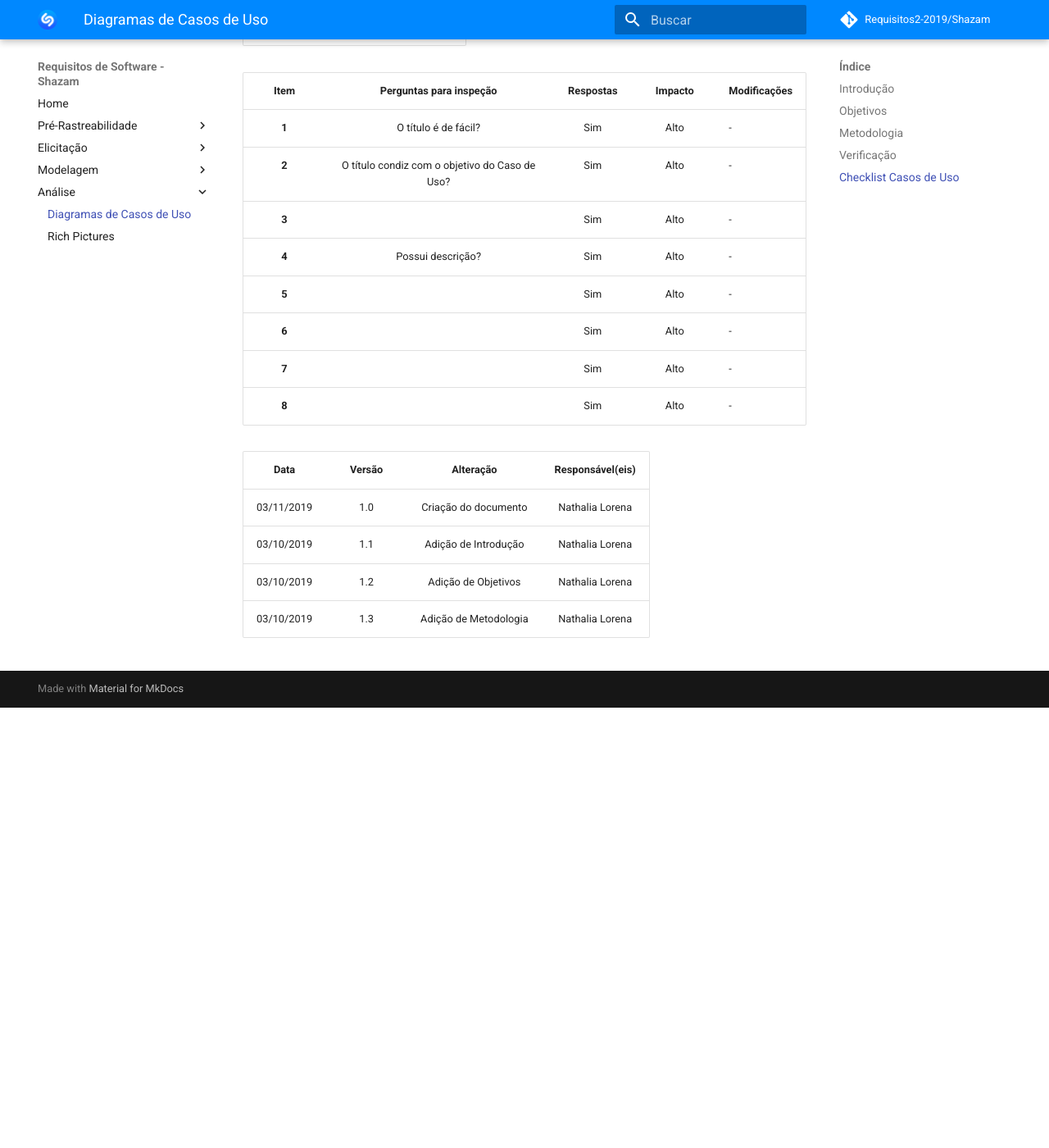
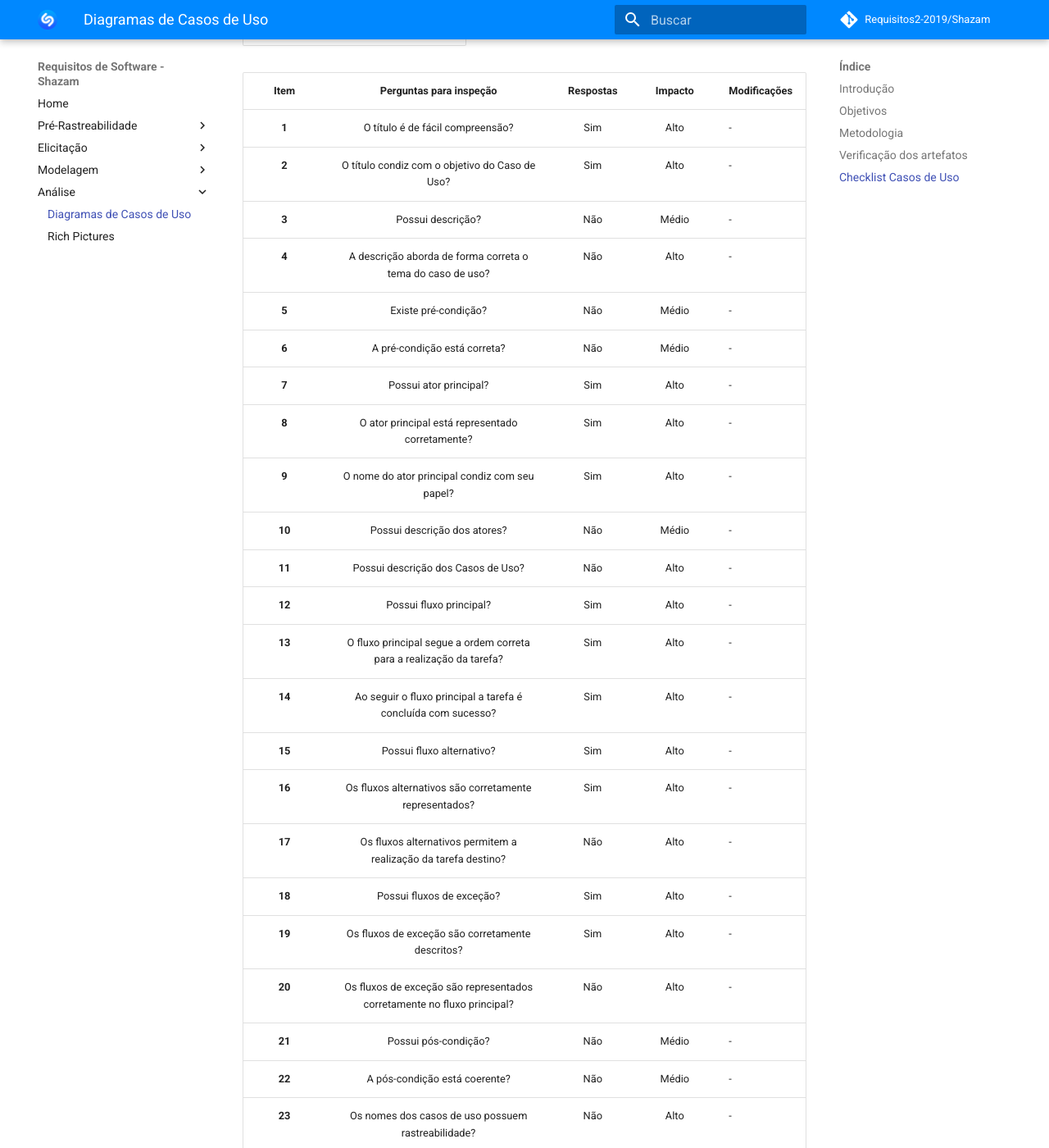
Before and after one commit to Wictorgirardi/2019.2-Shazam, an MkDocs documentation site: the page built from docs/analise/diagramas_casos_uso.md, in a window 1280 px wide and 1400 px high, scrolled down 971 px. Shown: the whole window at 82% size. Built offline with MkDocs 1.6.1 and Material for MkDocs 9.7.7, drawn with Linux system fonts in a browser that asks for light colours; comment, search, counter and statistics services are not loaded; before the commit the page ends 1834 px from its top, so only the background shows below that; some of the changed text lies outside the part shown.

Commit message:
Adding checklist use case specification

```diff
--- a/docs/analise/diagramas_casos_uso.md
+++ b/docs/analise/diagramas_casos_uso.md
@@ -12,7 +12,7 @@ Através do método de inspeções serão realizadas as verificações nos artef
 Para a inspeção dos casos de uso será utilizada uma metodologia em que cada caso de uso, passará por uma tabela contendo um checklist e será julgado entre "sim" e "não" se a opção “não” for marcada, logo os artefatos não exercem as especificaçṍes adequadas, dessa forma, necessitarão de ajustes. Cada questão do checklist está dividida em uma escala de impacto, sendo este alto, médio ou baixo. A tabela também conta com a opção de possíveis modificações que o inspetor responsável pode sugerir para ajustar os artefatos avaliados.
 
 
-## Verificação
+## Verificação dos artefatos
 
 1.  [Especificação Casos de Uso](../modelagem/especificacao_dcu.md)
 2.  [Diagramas Casos de Uso](../modelagem/diagramas.md)
@@ -28,14 +28,30 @@ Para a inspeção dos casos de uso será utilizada uma metodologia em que cada c
 
 |Item| Perguntas para inspeção|Respostas|Impacto|Modificações|
 |:--:|:----:|:-------:|:---:|:---|
-|**1** |O título é de fácil? |Sim | Alto | - |
+|**1** |O título é de fácil compreensão? |Sim | Alto | - |
 |**2** |O título condiz com o objetivo do Caso de Uso? |Sim | Alto | - |
-|**3** ||Sim | Alto | - |
-|**4** |Possui descrição? |Sim | Alto | - |
-|**5** | |Sim | Alto | - |
-|**6** | |Sim | Alto | - |
-|**7** | |Sim | Alto | - |
-|**8** | |Sim | Alto | - |
+|**3** |Possui descrição?|Não | Médio | - |
+|**4** |A descrição aborda de forma correta o tema do caso de uso?|Não | Alto | - |
+|**5** |Existe pré-condição? |Não | Médio | - |
+|**6** |A pré-condição está correta? |Não | Médio | - |
+|**7** |Possui ator principal?|Sim | Alto | - |
+|**8** |O ator principal está representado corretamente? |Sim | Alto | - |
+|**9** |O nome do ator principal condiz com seu papel? |Sim | Alto | - |
+|**10** |Possui descrição dos atores? |Não | Médio | - |
+|**11** |Possui descrição dos Casos de Uso? |Não | Alto | - |
+|**12** |Possui fluxo principal? |Sim | Alto | - |
+|**13** |O fluxo principal segue a ordem correta para a realização da tarefa? |Sim | Alto | - |
+|**14** |Ao seguir o fluxo principal a tarefa é concluída com sucesso? |Sim | Alto | - |
+|**15** |Possui fluxo alternativo? |Sim | Alto | - |
+|**16** |Os fluxos alternativos são corretamente representados? |Sim | Alto | - |
+|**17** |Os fluxos alternativos permitem a realização da tarefa destino? |Não | Alto | - |
+|**18** |Possui fluxos de exceção? |Sim | Alto | - |
+|**19** |Os fluxos de exceção são corretamente descritos? |Sim | Alto | - |
+|**20** |Os fluxos de exceção são representados corretamente no fluxo principal?|Não | Alto | - |
+|**21** |Possui pós-condição?|Não | Médio | - |
+|**22** |A pós-condição está coerente?|Não | Médio | - |
+|**23** |Os nomes dos casos de uso possuem rastreabilidade?|Não| Alto | - |
+
 
 
 
@@ -51,3 +67,4 @@ Para a inspeção dos casos de uso será utilizada uma metodologia em que cada c
 | 03/10/2019 | 1.1 | Adição de Introdução | Nathalia Lorena |
 | 03/10/2019 | 1.2 | Adição de Objetivos | Nathalia Lorena |
 | 03/10/2019 | 1.3 | Adição de Metodologia| Nathalia Lorena |
+| 03/10/2019 | 1.4 | Adição de Checklist Especificação de Casos de Uso |
```
